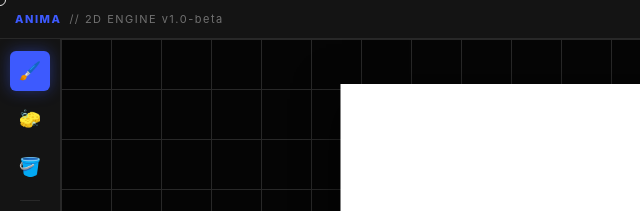
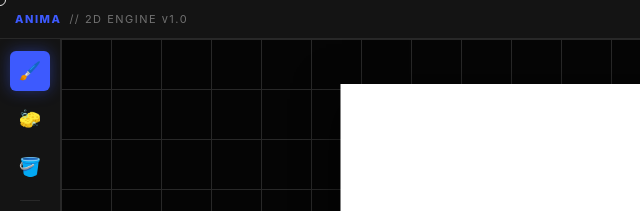
Before and after one commit to Idkthisguy/Anima, an Electron app: page src/index.html in a window 1300 px wide. Shown: the top 211 px of the page, 0-640 px from the left. Drawn offline with Linux system fonts and the light colour scheme; no server answers.

Commit message:
one more thing

```diff
--- a/src/index.html
+++ b/src/index.html
@@ -309,7 +309,7 @@
 
     <div id="header">
         <span style="color: var(--accent)">ANIMA</span>
-        <span style="color: var(--text-dim); margin-left: 8px; font-weight: 400;">// 2D ENGINE v1.0-beta</span>
+        <span style="color: var(--text-dim); margin-left: 8px; font-weight: 400;">// 2D ENGINE v1.0</span>
 
         <div id="settings-trigger">⚙️</div>
 
```
